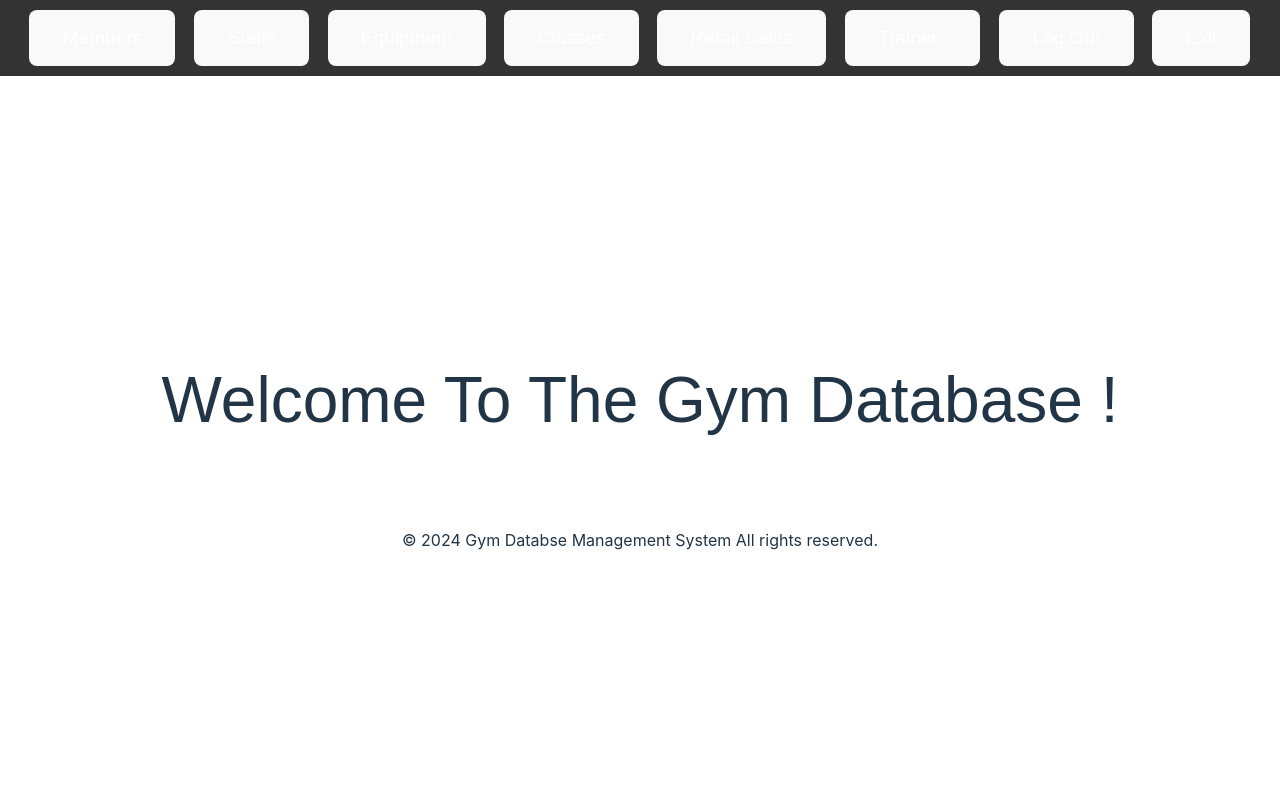
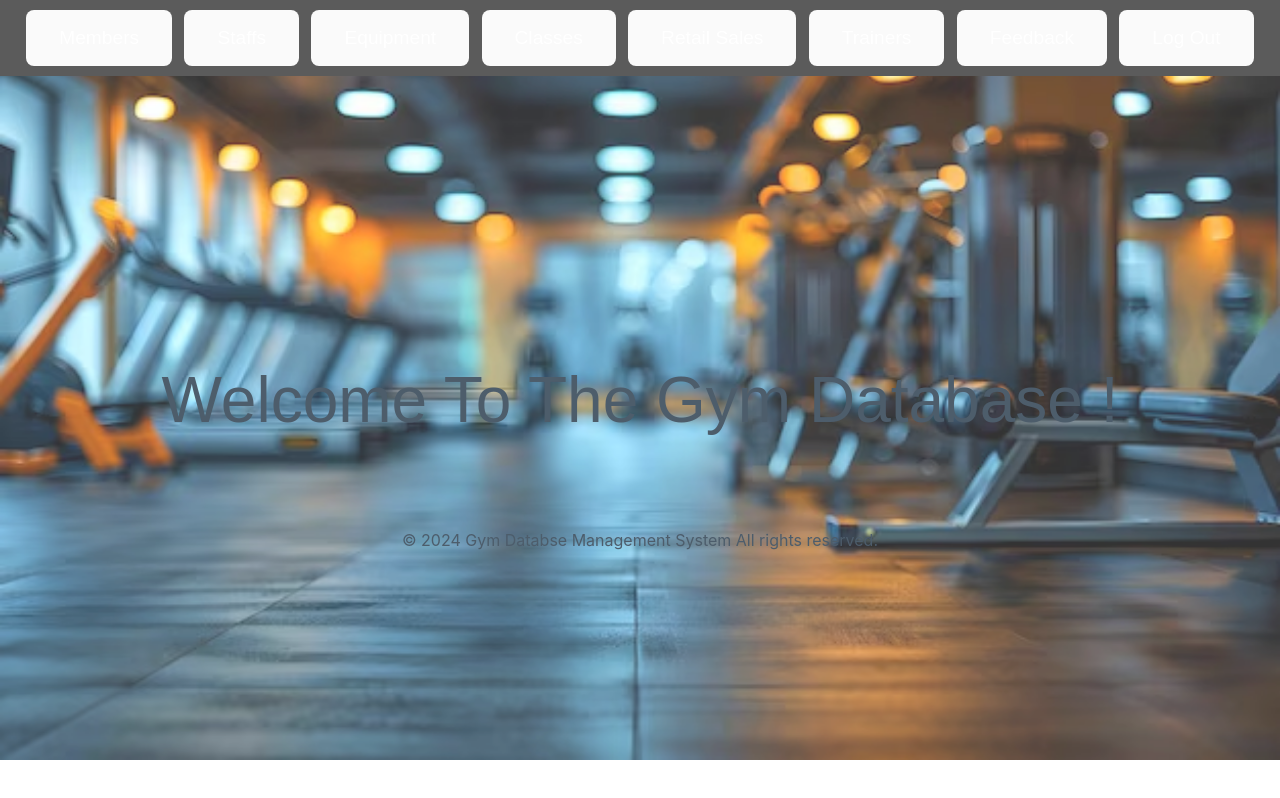
Before and after one commit to dabaiytm/dbs, a React (Vite) app: page /main in a window 1280 px wide. Built offline with nearby package versions, Linux system fonts and the light colour scheme; a web font is replaced by a local one.

Commit message:
Add bg image and color

```diff
--- a/src/MainPage.tsx
+++ b/src/MainPage.tsx
@@ -5,35 +5,22 @@ import "./login.css";
 const MainPage: React.FC = () => {
   const navigate = useNavigate();
 
-  const handleLogout = () => {
-    // Logic to log out (e.g., clear tokens, redirect)
-    navigate("/");
-  };
-
-  const handleExit = () => {
-    const confirmExit = window.confirm("Are you sure you want to exit?");
-    if (confirmExit) {
-      window.close(); // This will close the window if it's allowed
-    }
-  };
-
   return (
     <div>
       <header>
         <nav className="navbar">
-          <button onClick={() => navigate("/Members")}>Members</button>
+          <button onClick={() => navigate("/members")}>Members</button>
           <button onClick={() => navigate("/staffs")}>Staffs</button>
           <button onClick={() => navigate("/equipment")}>Equipment</button>
           <button onClick={() => navigate("/classes")}>Classes</button>
-          <button onClick={() => navigate("/retail-sales")}>
-            Retail Sales
-          </button>
+          <button onClick={() => navigate("/retailsales")}>Retail Sales</button>
           <button onClick={() => navigate("/trainers")}>Trainers</button>
-          <button onClick={handleLogout}>Log Out</button>
-          <button onClick={handleExit}>Exit</button>
+          <button onClick={() => navigate("/feedback")}>Feedback</button>
+          <button onClick={() => navigate("/")}>Log Out</button>
         </nav>
       </header>
-      <main>{/* Content for the main page goes here */}</main>
+
+      <div id="bgi"></div>
       <p id="greeting">Welcome To The Gym Database !</p>
     </div>
   );
--- a/src/components/Classes.tsx
+++ b/src/components/Classes.tsx
@@ -130,7 +130,7 @@ const ClassesPage: React.FC = () => {
       </header>
 
       <main>
-        <h1>Classes List</h1>
+        <h1 className="highlight">Classes List</h1>
         <div>
           {!showForm && (
             <input
--- a/src/components/Equipment.tsx
+++ b/src/components/Equipment.tsx
@@ -137,7 +137,7 @@ const EquipmentPage: React.FC = () => {
       </header>
 
       <main>
-        <h1>Equipment List</h1>
+        <h1 className="highlight">Equipment List</h1>
         <div>
           {!showForm && (
             <input
--- a/src/components/Feedback.tsx
+++ b/src/components/Feedback.tsx
@@ -148,7 +148,7 @@ const FeedbackPage: React.FC = () => {
       </header>
 
       <main>
-        <h1>Feedback List</h1>
+        <h1 className="highlight">Feedback List</h1>
         <div>
           {!showForm && (
             <input
--- a/src/components/Members.tsx
+++ b/src/components/Members.tsx
@@ -174,7 +174,7 @@ const Members: React.FC = () => {
         {loading ? (
           <p>Loading members...</p>
         ) : (
-          <table>
+          <table className="table">
             <thead>
               <tr>
                 <th>MemID</th>
@@ -185,7 +185,7 @@ const Members: React.FC = () => {
                 <th>Cell</th>
                 <th>Join Date</th>
                 <th>Status</th>
-                <th>Fitness Goal</th>
+                {/* <th>Fitness Goal</th>
                 <th>Locker ID</th>
                 <th>Gym ID</th>
                 <th>Membership ID</th>
@@ -195,7 +195,7 @@ const Members: React.FC = () => {
                 <th>State</th>
                 <th>Zipcode</th>
                 <th>Emergency Contact Name</th>
-                <th>Emergency Contact Phone</th>
+                <th>Emergency Contact Phone</th> */}
                 <th>Actions</th>
               </tr>
             </thead>
@@ -210,7 +210,7 @@ const Members: React.FC = () => {
                   <td>{member.Cell}</td>
                   <td>{member.JoinDate}</td>
                   <td>{member.Status}</td>
-                  <td>{member.FitnessGoal}</td>
+                  {/* <td>{member.FitnessGoal}</td>
                   <td>{member.LockerID}</td>
                   <td>{member.GymID}</td>
                   <td>{member.MembershipID}</td>
@@ -220,7 +220,7 @@ const Members: React.FC = () => {
                   <td>{member.State}</td>
                   <td>{member.Zipcode}</td>
                   <td>{member.ERContactName}</td>
-                  <td>{member.ERContactPhone}</td>
+                  <td>{member.ERContactPhone}</td> */}
                   <td>
                     <button onClick={() => handleEditMember(member)}>
                       Edit
--- a/src/components/Retailsales.tsx
+++ b/src/components/Retailsales.tsx
@@ -139,7 +139,7 @@ const RetailSalePage: React.FC = () => {
       </header>
 
       <main>
-        <h1>Retail Sales</h1>
+        <h1 className="highlight">Retail Sales</h1>
         <div>
           {!showForm && (
             <input
--- a/src/components/Staffs.tsx
+++ b/src/components/Staffs.tsx
@@ -127,7 +127,7 @@ const Staffs: React.FC = () => {
       </header>
 
       <main>
-        <h1>Staff List</h1>
+        <h1 className="highlight">Staff List</h1>
         <div>
           {!showForm && ( // Hide the search bar when the form is displayed
             <input
--- a/src/components/Trainers.tsx
+++ b/src/components/Trainers.tsx
@@ -131,7 +131,7 @@ const TrainerPage: React.FC = () => {
       </header>
 
       <main>
-        <h1>Trainers List</h1>
+        <h1 className="highlight">Trainers List</h1>
         <div>
           {!showForm && (
             <input
--- a/src/index.css
+++ b/src/index.css
@@ -103,6 +103,7 @@ h1 {
 
 .table {
   margin: 0 auto;
+  background-color: rgb(18, 22, 37, 0.5);
 }
 
 .input_bar {
@@ -121,3 +122,7 @@ h1 {
   margin-left: 20px;
   margin-bottom: 20px;
 }
+
+.highlight {
+  background-color: rgb(18, 22, 37, 0.3);
+}
--- a/src/login.css
+++ b/src/login.css
@@ -73,3 +73,23 @@ button:hover {
   background-color: #333; /* Optional: Give the navbar a background color */
   padding: 10px 20px;
 }
+
+/* #bgi {
+  background-image: url("components/pics/gym.jpg");
+  background-repeat: no-repeat;
+  background-size: contain;
+  opacity: 0.5;
+  width: 100%;
+  background-position: center;
+  height: 100vh;
+} */
+
+body {
+  background-image: url("components/pics/gym.jpg");
+  background-repeat: no-repeat;
+  background-size: contain;
+  opacity: 0.8;
+  width: 100%;
+  background-position: center;
+  height: 100vh;
+}
```
Also changed, not shown: src/components/pics/gym.jpg (added).
